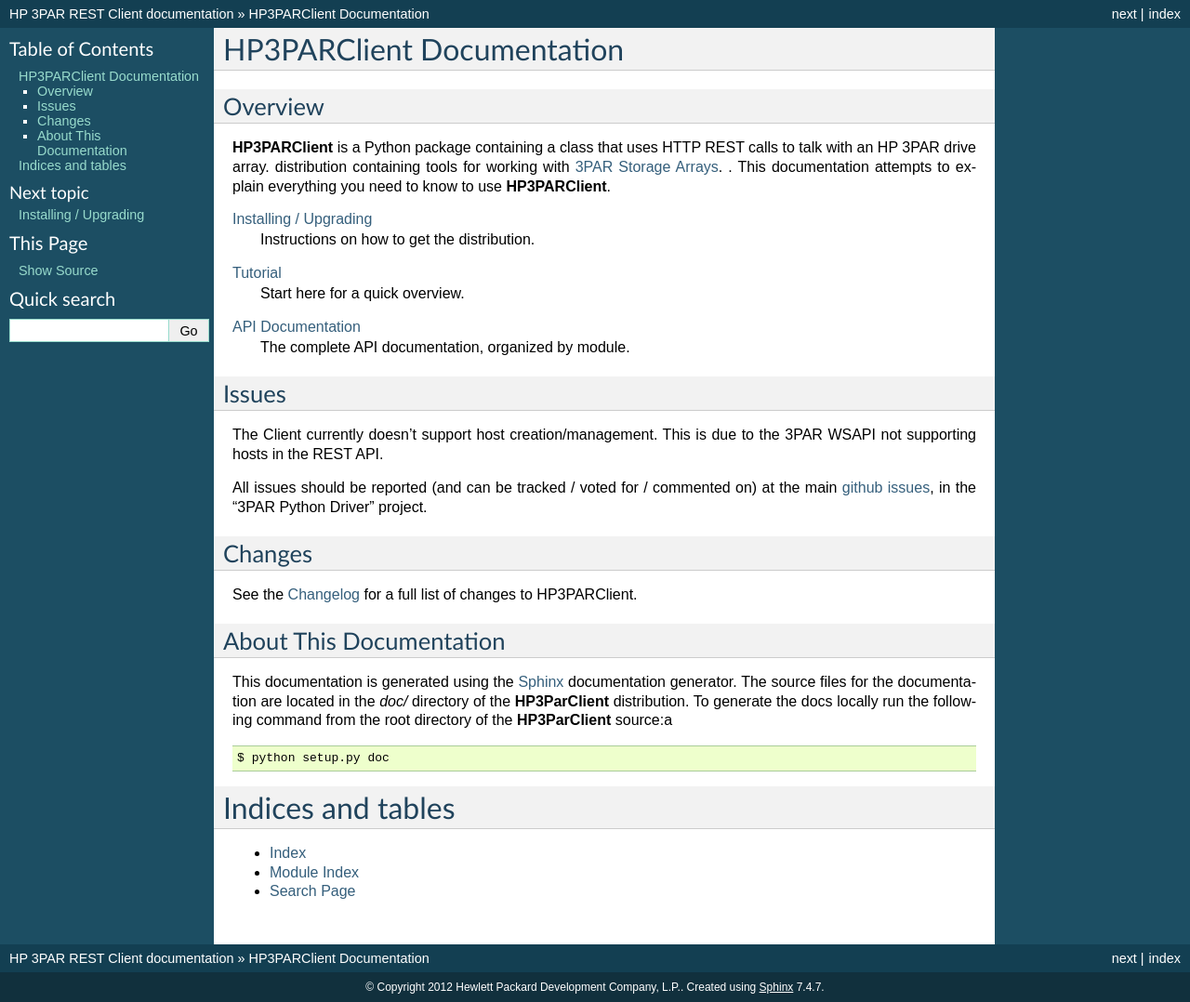
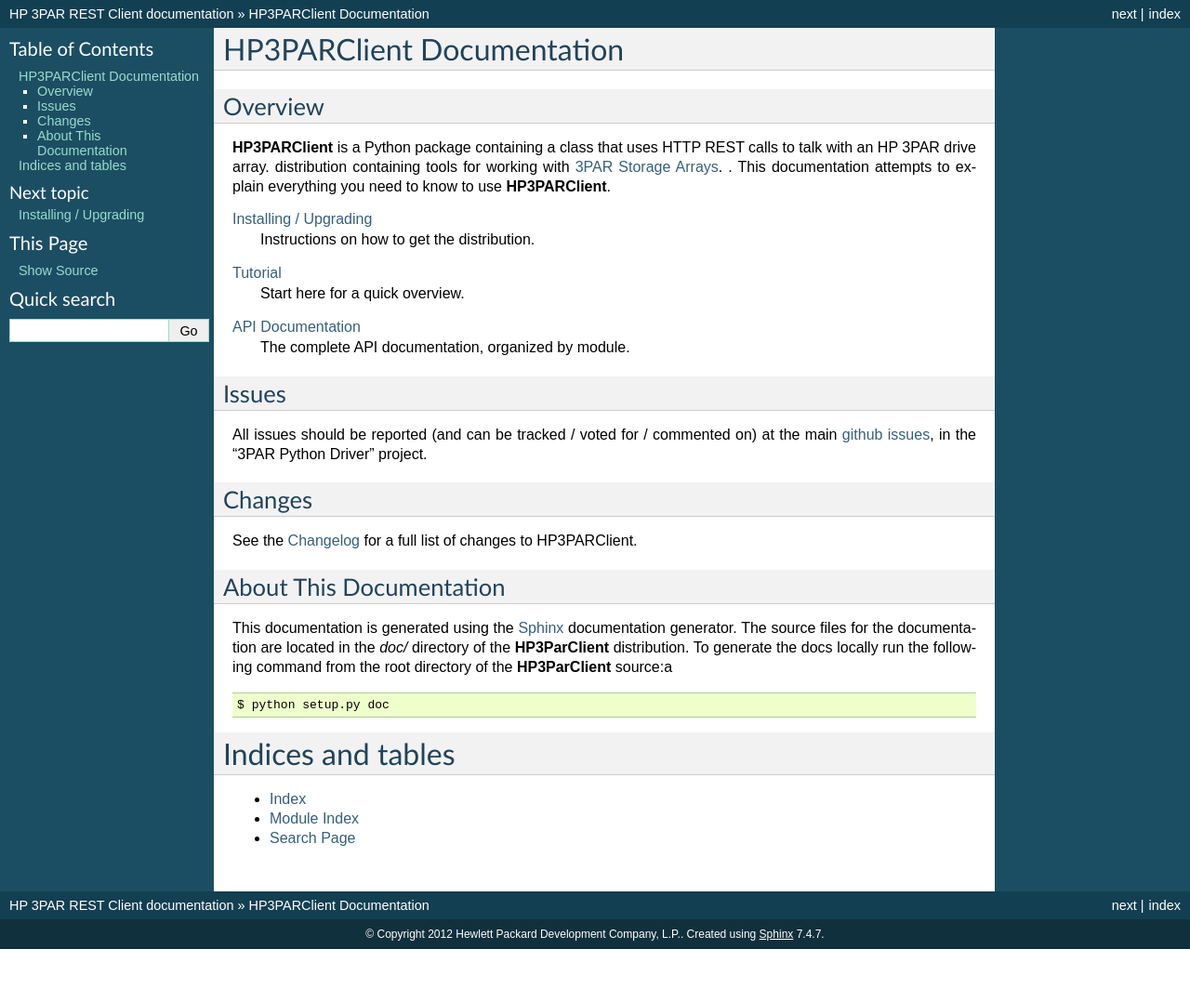
Before and after one commit to hpe-storage/python-3parclient, a Sphinx documentation site: the page built from docs/index.rst, in a window 1280 px wide. Shown: the whole page at 93% size. Built offline with Sphinx 7.4.7, drawn with Linux system fonts in a browser that asks for light colours; the version number could not be read and is left out; after the commit the page ends 1021 px from its top, so only the background shows below that.

```diff
--- a/README.rst
+++ b/README.rst
@@ -7,8 +7,7 @@ interface using the python httplib2 http library.
 
 Requirements
 ============
-This branch requires 3.1.2 MUS2 version of the 3par firmware.  This
-version of the firmware is yet to be released.
+This branch requires 3.1.2 MU2 version of the 3par firmware.
 
 Capabilities
 ============
--- a/docs/changelog.rst
+++ b/docs/changelog.rst
@@ -16,7 +16,3 @@ Changes in Version 1.0.0
 ----------------------
 
 - First implementation of the REST API Client
-
-.. warning::
-   There is no support for creating Hosts.   We are waiting for the 3PAR REST
-   API to support host creation/management.
--- a/docs/index.rst
+++ b/docs/index.rst
@@ -21,9 +21,6 @@ everything you need to know to use **HP3PARClient**.
 
 Issues
 ------
-The Client currently doesn't support host creation/management.  This is due
-to the 3PAR WSAPI not supporting hosts in the REST API.
-
 .. todo:: create the open source website
 .. todo:: create the bug tracker
 
--- a/hp3parclient/__init__.py
+++ b/hp3parclient/__init__.py
@@ -23,7 +23,7 @@ HP 3Par REST Client
 
 """
 
-version_tuple = (1, 1, 0)
+version_tuple = (2, 0, 0)
 
 def get_version_string():
     if isinstance(version_tuple[-1], basestring):
```
Also changed, not shown: other parts of README.rst (+2 -1 lines).
